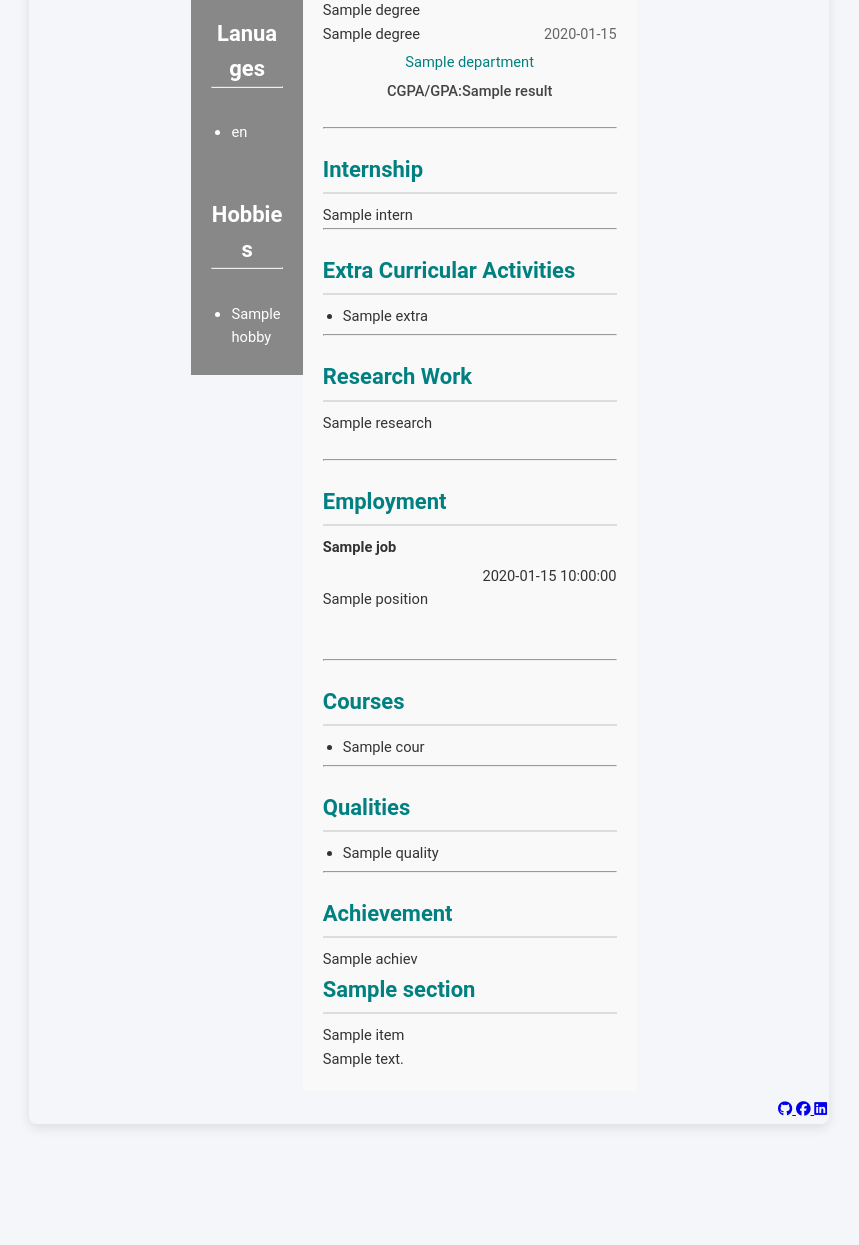
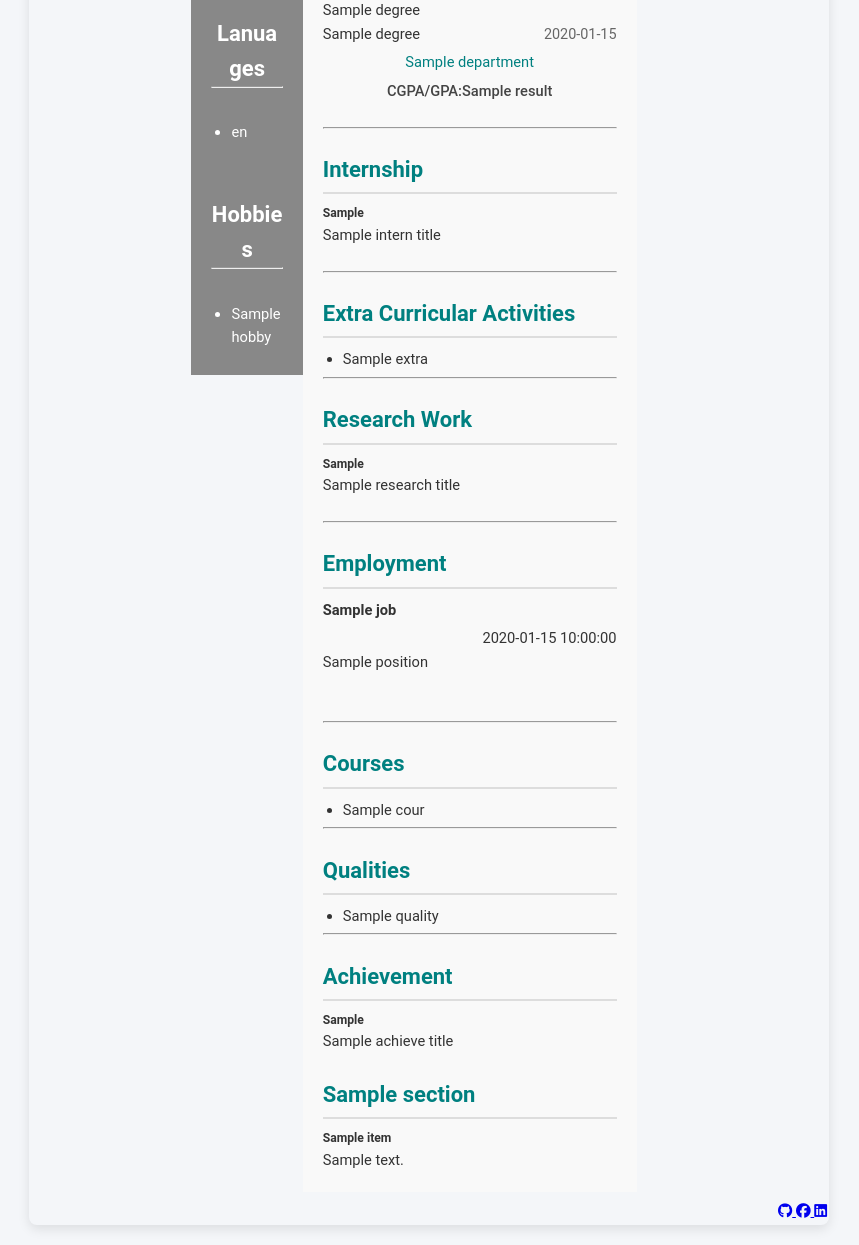
Before and after one commit to Noman63ns/EasyResume, a Flask app: template templates/resume4.html in a window 1280 px wide. Shown: the part 238-1483 px from the top of the page, without its empty margins (211-1070 px from the left). Before the commit the page ends 1366 px from the top, so only its background shows below. Run offline with Flask 3, Linux system fonts and the light colour scheme; the template is opened without the code that fills it: most values are stand-ins (such as "Sample title", 1, 10 or a date in 2020).

Commit message:
Update resume4.html

```diff
--- a/templates/resume4.html
+++ b/templates/resume4.html
@@ -90,7 +90,8 @@
                    <h2 class="h2profile"> Internship</h2>
                     <div>
                        {% for intern in internship %}
-                           <p>{{ intern }}</p>
+                           <h5>{{ internInput }}</h5>
+                        <p>{{ internTitle }}</p><br>
                        {% endfor %}
                     </div>
                </div>
@@ -113,7 +114,8 @@
                 <h2 class="h2profile"> Research Work</h2>
                     <div>
                        {% for research in research %}
-                           <p>{{ research }}</p><br>
+                          <h5>{{ researchInput }}</h5>
+                        <p>{{ researchTitle }}</p><br>
                        {% endfor %}
                     </div>
             </div>
@@ -163,7 +165,8 @@
               <h2 class="h2profile"> Achievement</h2>
                     <div>
                        {% for achiev in achievement %}
-                           <p>{{ achiev }}</p>
+                          <h5>{{ achieveInput }}</h5>
+                          <p>{{ achieveTitle }}</p><br>
                        {% endfor %}
                     </div>
             </div>
@@ -175,7 +178,7 @@
                <h2 class="h2profile">{{ section.title }}</h2>
                  <div class="extra">
                      {% for item in section["items"] %}
-                     <div class="custom-title">{{ item.title }}</div>
+                     <div class="custom-title"><h5>{{ item.title }}</h5></div>
                          <div class="custom-desc">{{ item.description }}</div>
                      {% endfor %}
                  </div>
```
